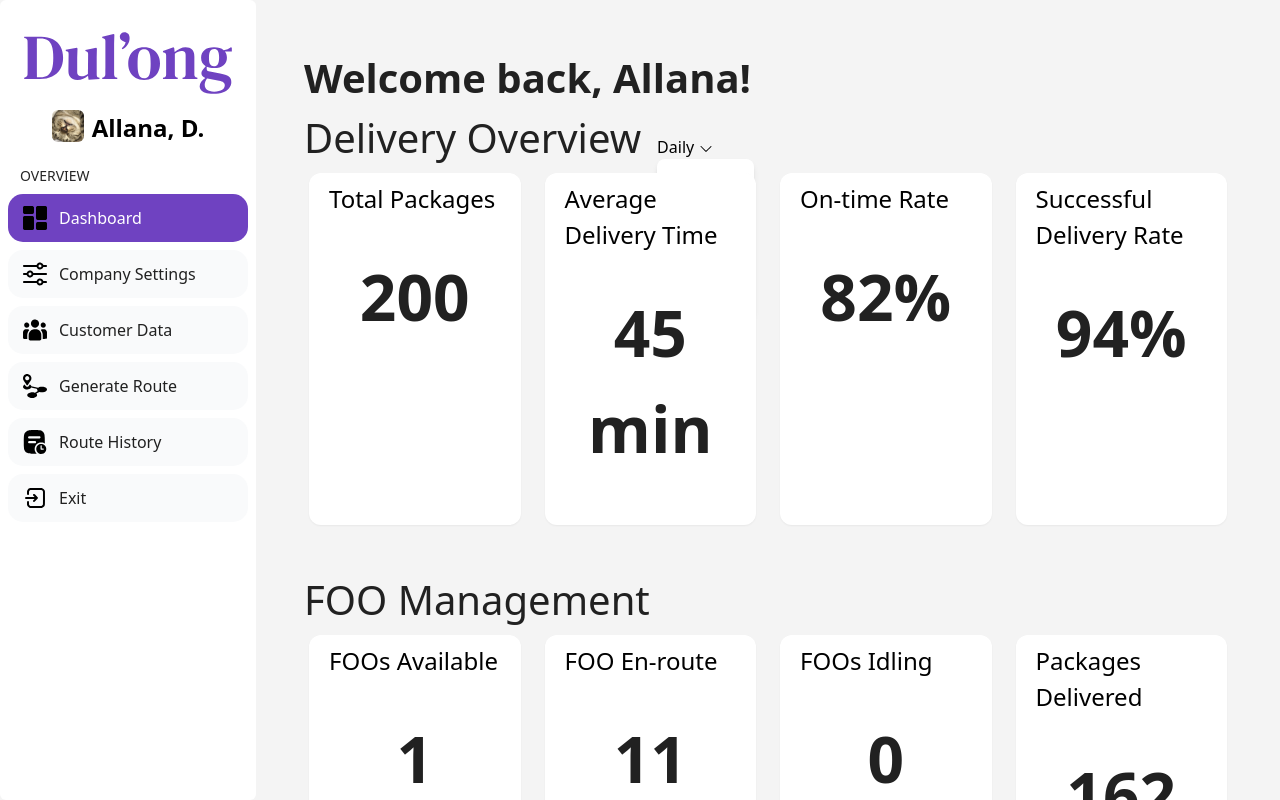
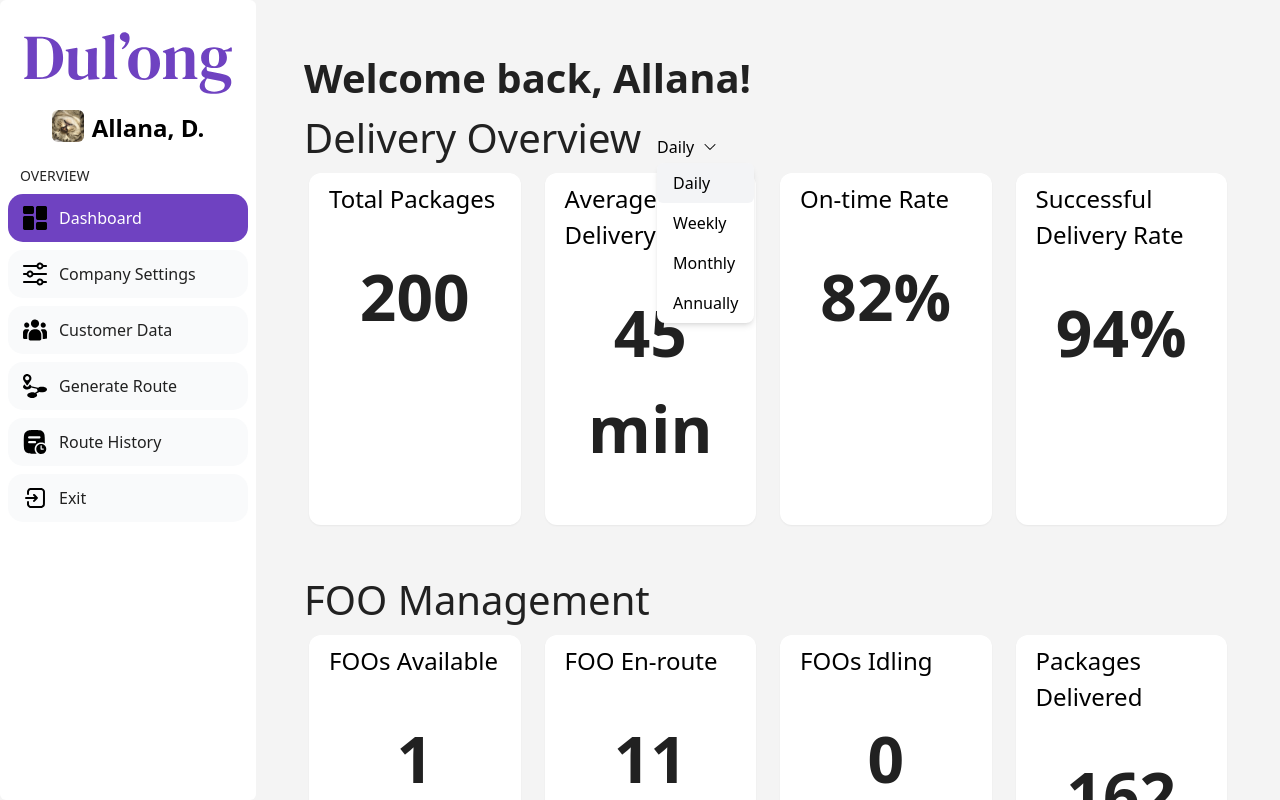
Before and after one commit to D-D-M-Y/dul-ong-administrative-frontend, a Next.js app: page / in a window 1280 px wide. Both pictures are taken after a click on the button "Daily". Built offline with nearby package versions, Linux system fonts and the light colour scheme.

Commit message:
added calling dropdown from css for z value

```diff
--- a/src/app/ui/dashboard/dropdown.tsx
+++ b/src/app/ui/dashboard/dropdown.tsx
@@ -1,21 +1,40 @@
-'use client'
+"use client";
 
-import { useState } from 'react'; // Import useState hook
+import { useState } from "react"; // Import useState hook
 
-  const Dropdown = ({ options = ["Daily", "Weekly", "Monthly", "Annually"] }) => {
-    const [isOpen, setIsOpen] = useState(false); // Use state for dropdown visibility
+const Dropdown = ({ options = ["Daily", "Weekly", "Monthly", "Annually"] }) => {
+  const [isOpen, setIsOpen] = useState(false); // Use state for dropdown visibility //shows the options
+  const [selectedOption, setSelectedOption] = useState<string>(options[0]); // tracks what you click from the options
 
   const handleClick = () => {
     setIsOpen(!isOpen); // Toggle isOpen state on click
   };
 
+  const handleOptionClick = (option: string) => {
+    setSelectedOption(option); //toggles update to the option chosen
+    setIsOpen(false); //closes after clicking an option
+  };
+
   return (
-    <div className="inline-block">
-      <button onClick={handleClick}>{options[0]}</button> {<img src="/icons/down-arrow.svg" alt="Filler Image" className="h-4 w-4 rounded-md inline-block"></img> }
+    <div className="inline-block relative">
+      <button onClick={handleClick} className="flex items-center">
+        {selectedOption} {/* changes the word */}
+        <img
+          src="/icons/down-arrow.svg"
+          alt="Filler Image"
+          className="h-4 w-4 rounded-md ml-2"
+        />
+      </button>
       {isOpen && (
-        <ul className="rounded-lg absolute top-full left-0 bg-white shadow-md">
+        <ul className="rounded-lg absolute top-full left-0 bg-white shadow-md mt-1 dropdown">
           {options.map((option) => (
-            <li key={option} className="rounded-md py-2 px-4 hover:bg-gray-200">
+            <li
+              key={option}
+              className={`rounded-md py-2 px-4 hover:bg-gray-200 cursor-pointer ${
+                option === selectedOption ? "bg-gray-100" : "" // the option will become selectedOption after clicking
+              }`}
+              onClick={() => handleOptionClick(option)} // uses the useState function
+            >
               {option}
             </li>
           ))}
@@ -24,4 +43,5 @@ import { useState } from 'react'; // Import useState hook
     </div>
   );
 };
+
 export default Dropdown;
```
